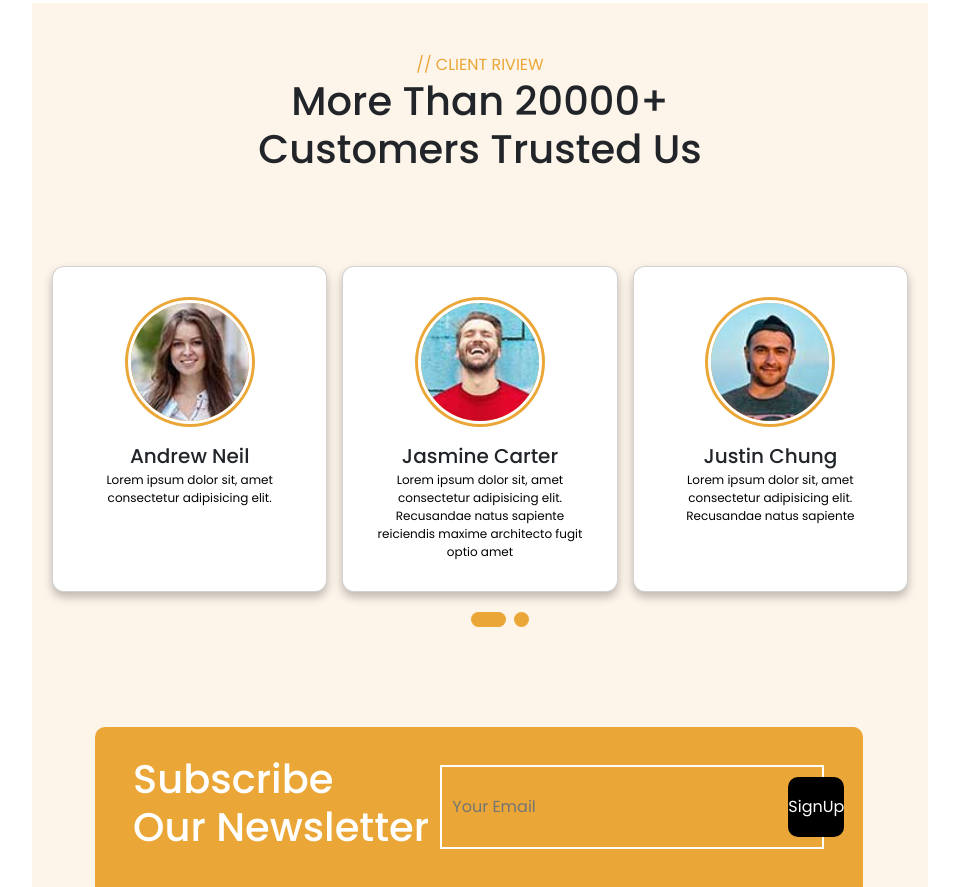
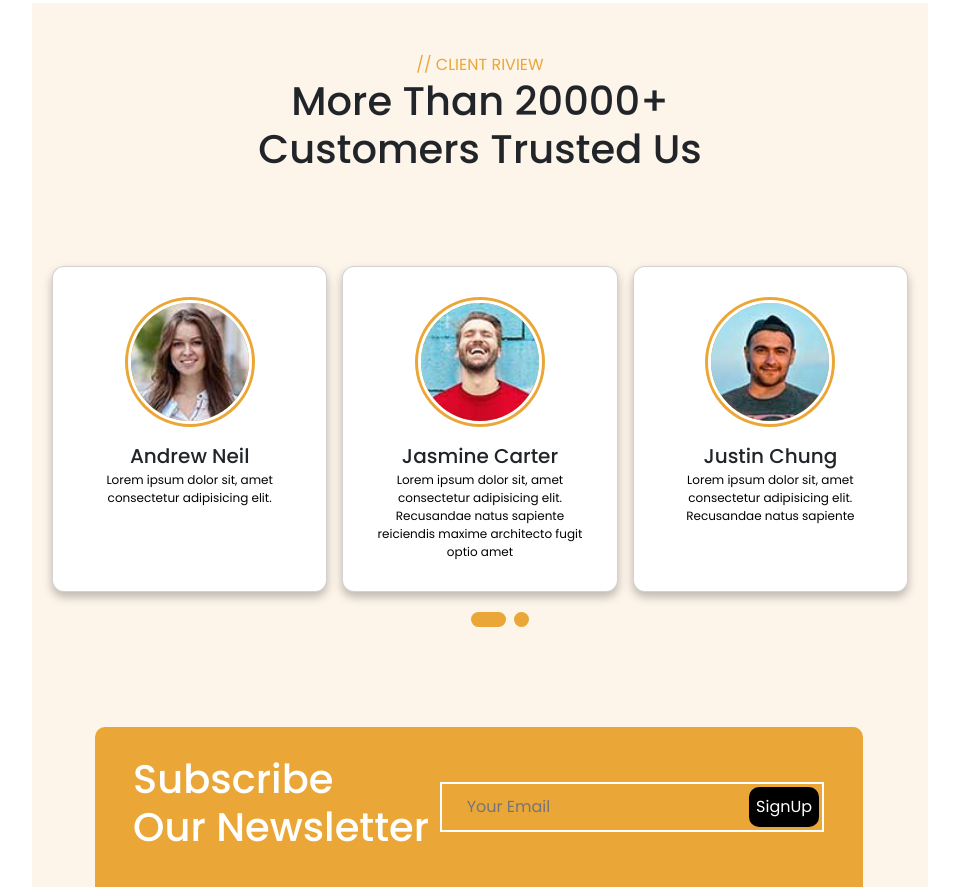
Before and after one commit to VitorLucas44/KadKer_Vitor, a website: page index.html in a window 1280 px wide. Shown: the part 4766-5653 px from the top of the page, without its empty margins (160-1119 px from the left). Drawn offline with nearby package versions, Linux system fonts and the light colour scheme.

```diff
--- a/public/sass/style.sass
+++ b/public/sass/style.sass
@@ -468,14 +468,15 @@
                     background-color: #eaa737
                     color: #827c6c
                     border: none
-                    margin: 10px
+                    margin: 3px
+                    width: 100%
                 button
                     border: none
                     background-color: black
                     color: white
                     border-radius: 10px
                     width: 90px
-                    height: 60px
-                    margin: 10px
+                    height: 40px
+                    margin: 3px
             h1
                 margin-left: 5%
```
Also changed, not shown: index.html (+1 -1 lines), public/css/style.css, 1 other file.
